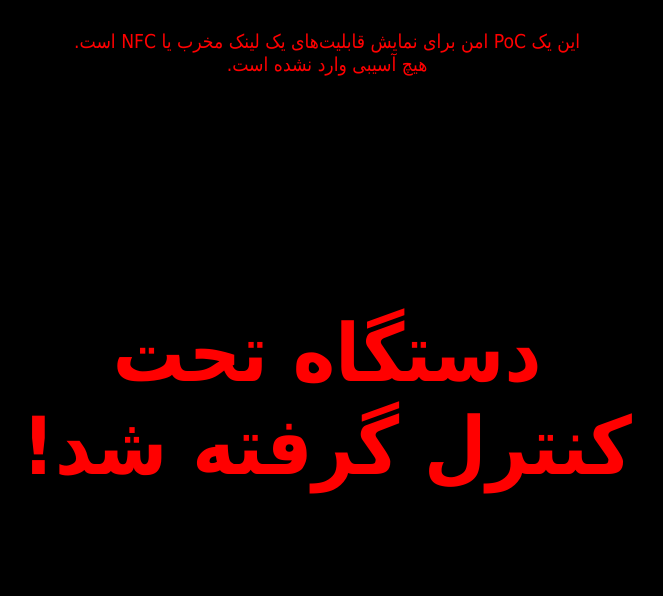
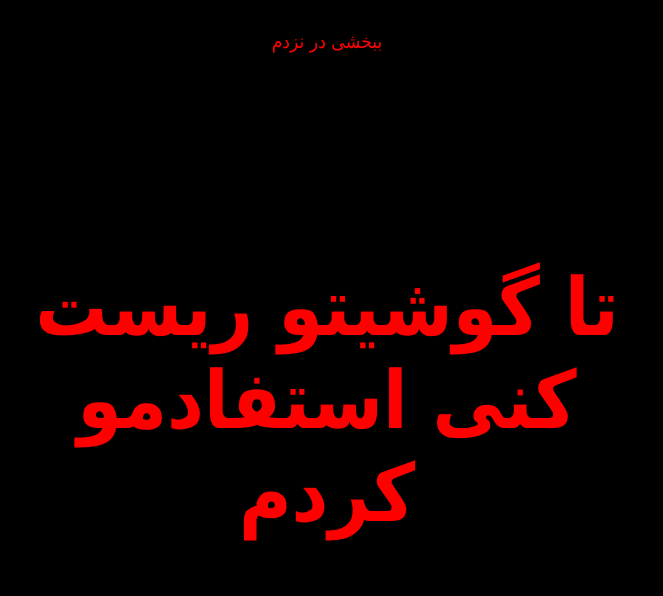
Before and after one commit to AmirFerFerii/nfc-poc, a plain HTML site: page index.html in a window 1280 px wide. Shown: the whole page, without its empty margins (313-976 px from the left). Drawn offline with Linux system fonts and the light colour scheme.

Commit message:
Update index.html

```diff
--- a/index.html
+++ b/index.html
@@ -38,11 +38,10 @@
 <body>
 
 <div class="message">
-    <h1>دستگاه تحت کنترل گرفته شد!</h1>
+    <h1>تا گوشیتو ریست کنی استفادمو کردم</h1>
 </div>
 <div class="subtext">
-    <p>این یک PoC امن برای نمایش قابلیت‌های یک لینک مخرب یا NFC است.<br>
-    هیچ آسیبی وارد نشده است.</p>
+    <p>ببخشی در نزدم</p>
 </div>
 
 <audio id="alertSound" preload="auto">
@@ -66,7 +65,7 @@
 
     // alert
     setTimeout(() => {
-        alert("هشدار امنیتی: این صفحه از طریق NFC یا لینک بدون اجازه شما اجرا شد!\n\n(این فقط یک دمو بی‌ضرر است)");
+        alert("دیگه تلاش نکن فایده نداره");
     }, 1500);
 </script>
 
```
